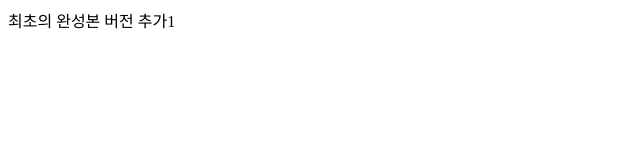
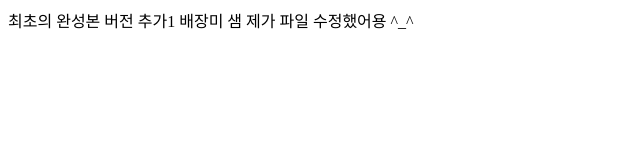
Before and after one commit to baejjjang/project0801, a plain HTML site: page index1.html in a window 1280 px wide. Shown: the whole page, without its empty margins (0-640 px from the left). Drawn offline with Linux system fonts and the light colour scheme.

Commit message:
zino가 올림

```diff
--- a/index1.html
+++ b/index1.html
@@ -10,5 +10,6 @@
 <body>
 	최초의 완성본
 	버전 추가1
+	배장미 샘 제가 파일 수정했어용 ^_^
 </body>
 </html>
```
